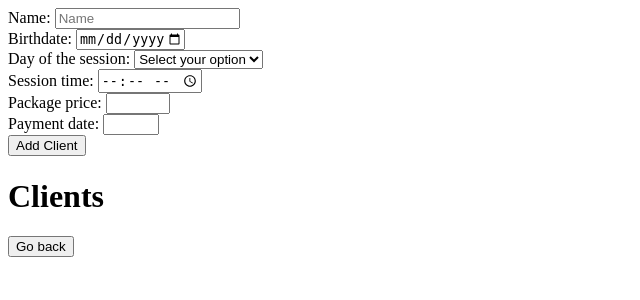
After one commit to fabriciobarretti/crm-autonomos, a Flask app: page /clients in a window 1280 px wide. The commit adds this page. Shown: the top 300 px of the page, without its empty margins (0-640 px from the left). Run offline with Flask 3, Linux system fonts and the light colour scheme; data that the repository does not hold is empty; some libraries are stand-ins or nearby versions.

Commit message:
Splitting everything into different pages

```diff
--- a/app.py
+++ b/app.py
@@ -71,6 +71,13 @@ def index():
 
     return render_template('index.html', clients=clients, nextSessions=nextSessions, nextPayments = nextPayments, daysOfTheWeek=daysOfTheWeek)
 
+@app.route('/clients')
+def clients():
+    cursor = mysql.connection.cursor(MySQLdb.cursors.DictCursor)
+    cursor.execute('SELECT * FROM clients')
+    clients = cursor.fetchall()
+    return render_template('clients.html', clients=clients)
+
 @app.route('/add', methods=['POST'])
 def add_client():
     name = request.form['name']
--- /dev/null
+++ b/templates/clients.html
@@ -0,0 +1,51 @@
+<!DOCTYPE html>
+<html>
+<head>
+    <title>Edit Client</title>
+</head>
+    <body>
+    <form action="/add" method="post">
+        <label for="name">Name: </label>
+        <input type="text" name="name" placeholder="Name" required><br>
+
+        <label for="birthdate">Birthdate: </label>
+        <input type="date" name="birthdate" placeholder="Birthdate" max="2006-01-01" required><br>
+
+        <label for="dayofthesession">Day of the session: </label>
+            <select id="dayofthesession" name="dayofthesession">
+            <option value="" disabled selected>Select your option</option>
+            <option value="Monday">Monday</option>
+            <option value="Tuesday">Tuesday</option>
+            <option value="Wednesday">Wednesday</option>
+            <option value="Thursday">Thursday</option>
+            <option value="Friday">Friday</option>
+            <option value="Saturday">Saturday</option>
+            <option value="Sunday">Sunday</option>
+            </select><br>
+
+        <label for="sessiontime">Session time: </label>
+        <input id="sessiontime" type="time" name="sessiontime"/><br>
+
+        <label for="packageprice">Package price: </label>
+        <input type="number" name="packageprice" required min="1" max="999"><br>
+
+        <label for="payday">Payment date: </label>
+        <input type="number" name="payday" required min="1" max="31"><br>
+
+        <input type="submit" value="Add Client">
+    </form>
+
+    <h1>Clients</h1>
+        <div class="container">
+            {% for client in clients %}
+            <div class="card">
+                {{ client.name }}
+                <a href="/edit/{{ client.id }}">Edit</a>
+                <!-- <a href="/delete/{{ client.id }}">Delete</a> -->
+            </div>
+            {% endfor %}
+    </div>
+
+        <button onclick="window.location.href='/';">Go back</button>
+    </body>
+</html>
```
Also changed, not shown: templates/index.html (+4 -42 lines).
